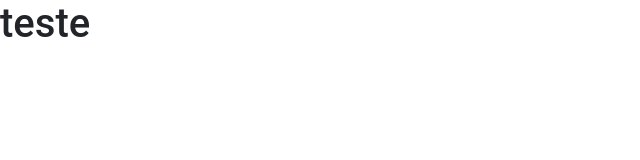
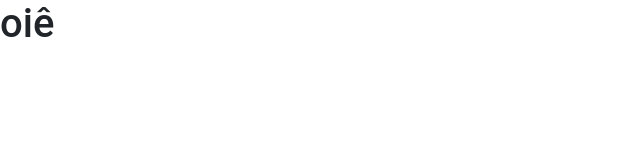
Before and after one commit to troquilho/troquilho.github.io, a plain HTML site: page index.html in a window 1280 px wide. Shown: the whole page, without its empty margins (0-640 px from the left). Drawn offline with nearby package versions, Linux system fonts and the light colour scheme; files that its build step writes are made by us from their sources.

Commit message:
Atualizações first page.

```diff
--- a/index.html
+++ b/index.html
@@ -16,7 +16,7 @@
 </head>
 
 <body>
-    <h1>teste</h1>
+    <h1>oiê</h1>
 </body>
 
 </html>
```
